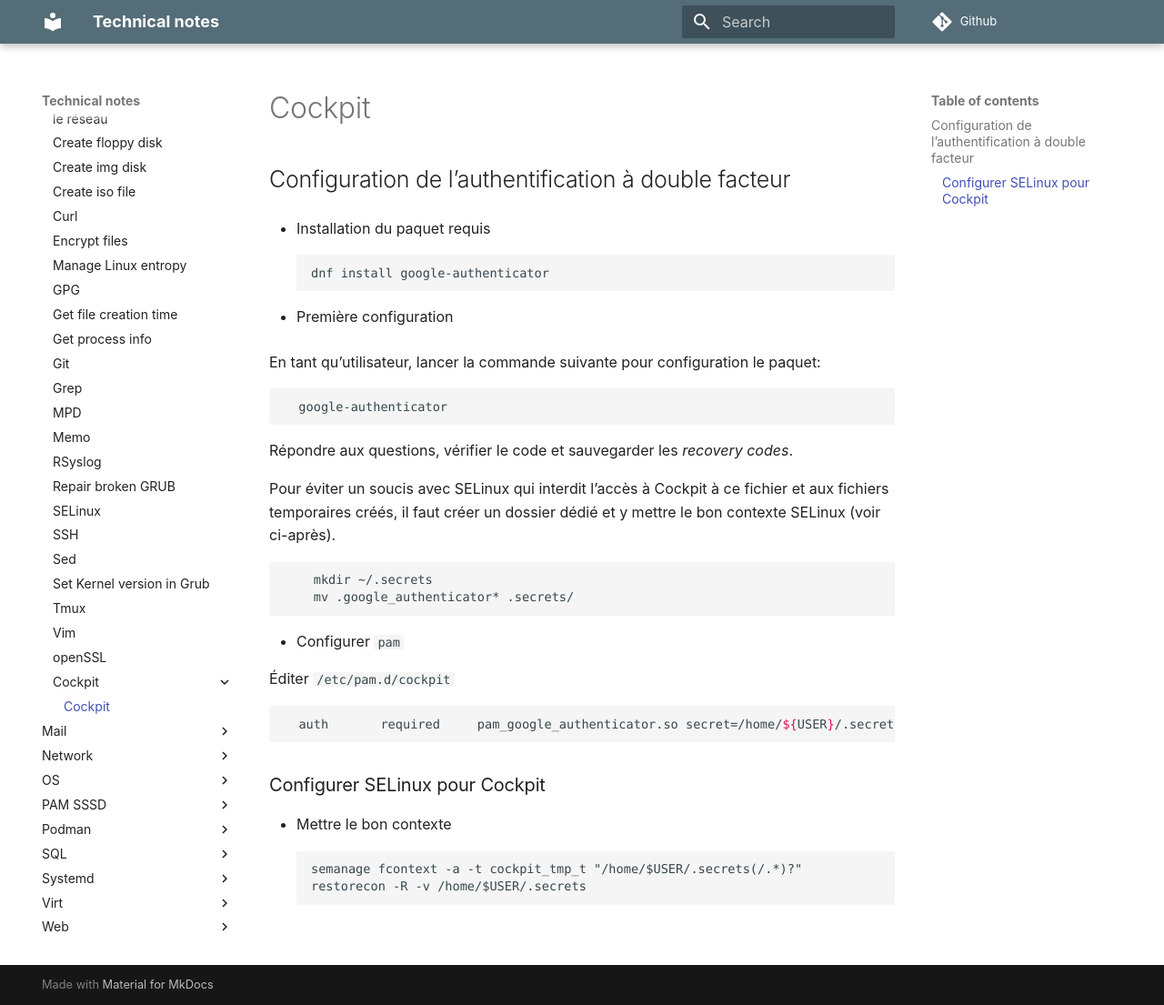
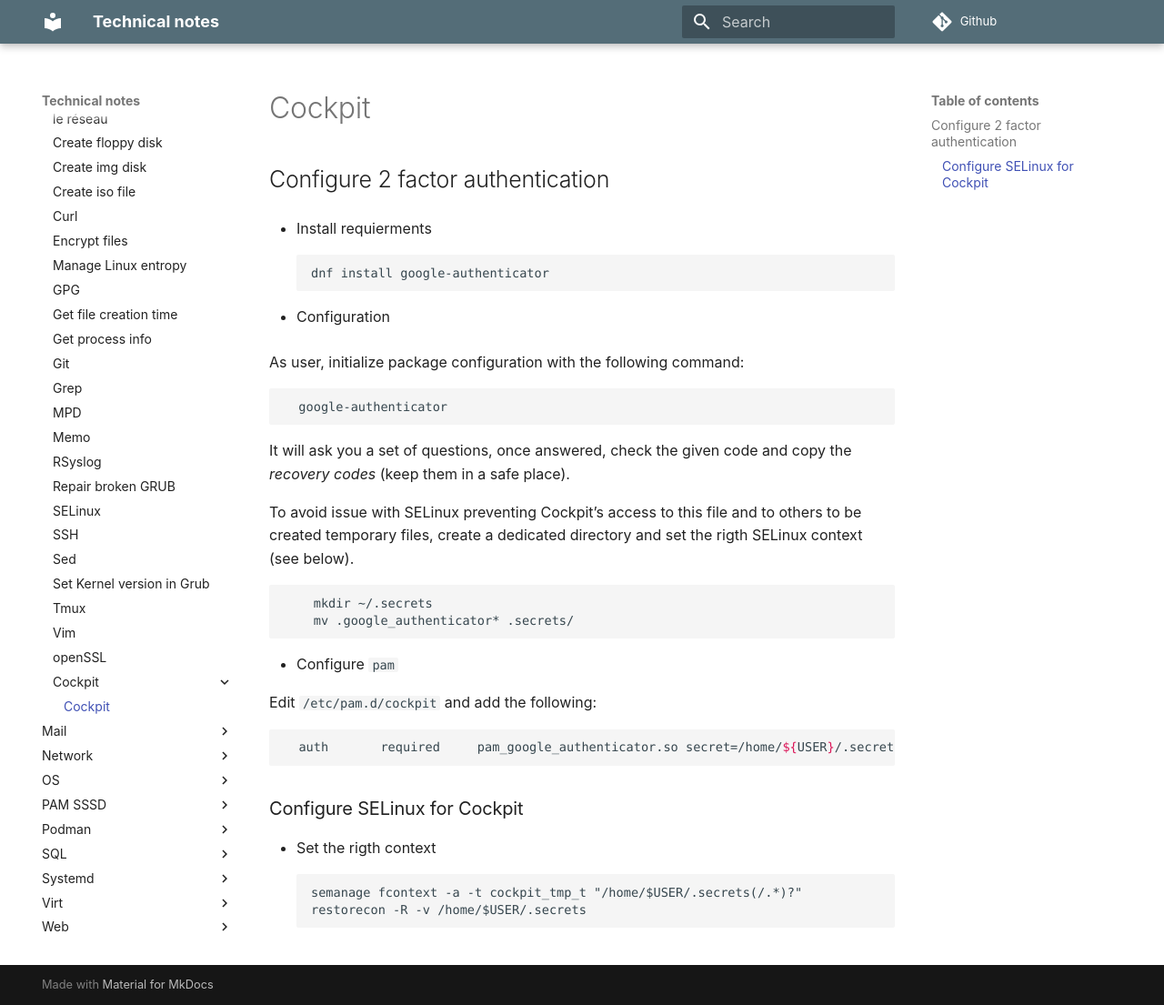
Before and after one commit to sjpp/notes, an MkDocs documentation site: the page built from docs/Linux/Cockpit/cockpit.md, in a window 1280 px wide and 1105 px high. Shown: the whole window at 91% size. Built offline with MkDocs 1.6.1 and Material for MkDocs 9.7.7, drawn with Linux system fonts in a browser that asks for light colours; comment, search, counter and statistics services are not loaded.

Commit message:
cleanup and translation

```diff
--- a/docs/Linux/Cockpit/cockpit.md
+++ b/docs/Linux/Cockpit/cockpit.md
@@ -1,33 +1,33 @@
 # Cockpit
 
-## Configuration de l'authentification à double facteur
+## Configure 2 factor authentication
 
-* Installation du paquet requis
+* Install requierments
 
         dnf install google-authenticator
 
-* Première configuration
+* Configuration
 
-  En tant qu'utilisateur, lancer la commande suivante pour configuration le paquet:
+  As user, initialize package configuration with the following command:
 
       google-authenticator
 
-  Répondre aux questions, vérifier le code et sauvegarder les *recovery codes*.
+  It will ask you a set of questions, once answered, check the given code and copy the *recovery codes* (keep them in a safe place).
 
-  Pour éviter un soucis avec SELinux qui interdit l'accès à Cockpit à ce fichier et aux fichiers temporaires créés, il faut créer un dossier dédié et y mettre le bon contexte SELinux (voir ci-après).
+  To avoid issue with SELinux preventing Cockpit's access to this file and to others to be created temporary files, create a dedicated directory and set the rigth SELinux context (see below).
 
         mkdir ~/.secrets
         mv .google_authenticator* .secrets/
 
-* Configurer `pam`
+* Configure `pam`
 
-  Éditer `/etc/pam.d/cockpit`
+  Edit `/etc/pam.d/cockpit` and add the following:
 
       auth       required     pam_google_authenticator.so secret=/home/${USER}/.secrets/.google_authenticator
 
-### Configurer SELinux pour Cockpit
+### Configure SELinux for Cockpit
 
-* Mettre le bon contexte
+* Set the rigth context
 
         semanage fcontext -a -t cockpit_tmp_t "/home/$USER/.secrets(/.*)?"
         restorecon -R -v /home/$USER/.secrets
```
Also changed, not shown: docs/Linux/Busybox.md (+2 -2 lines), docs/Linux/Create_floppy_disk.md (+3 -1 lines), docs/Linux/Create_img_disk.md (+1 -1 lines), docs/Linux/Curl.md (+3 -3 lines).
